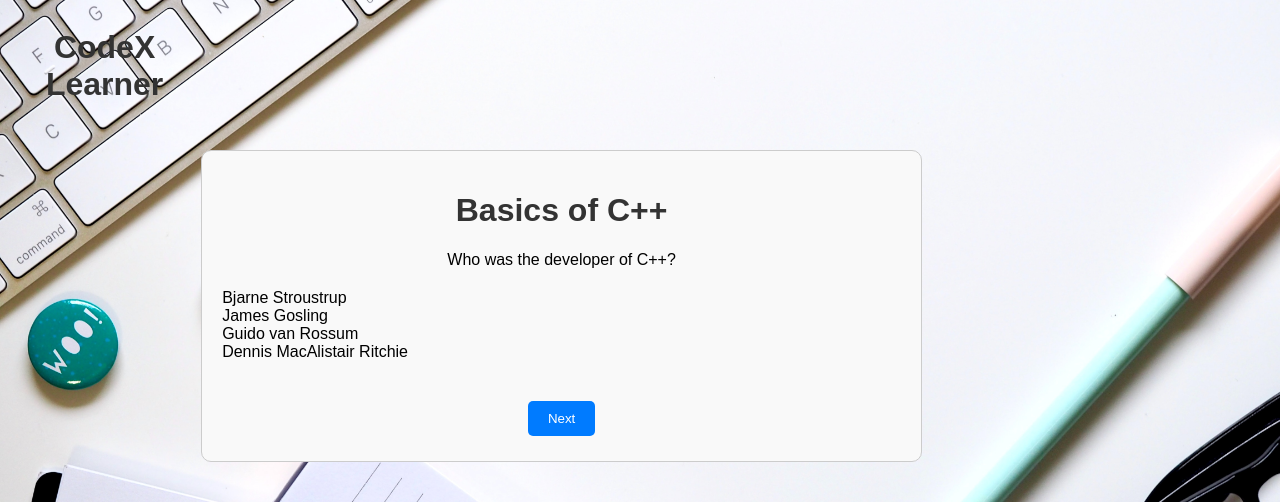
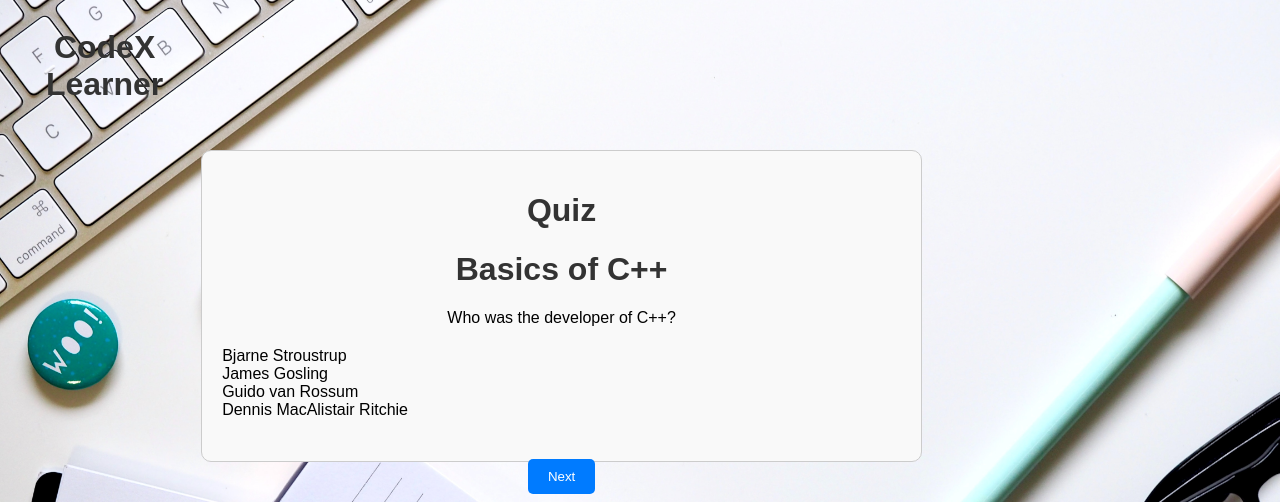
Before and after one commit to Ran-Rahul/PSD-Workshop, a PHP site: page /quiz.html in a window 1280 px wide. Shown: the top 502 px of the page. Run offline with PHP 8.4, Linux system fonts and the light colour scheme.

Commit message:
Changes in Quiz

```diff
--- a/CodeX Learner/LoginPage/Quiz/quiz.css
+++ b/CodeX Learner/LoginPage/Quiz/quiz.css
@@ -14,11 +14,13 @@ body {
 /* .foot {
     height: fit-content;
 } */
+.heading {}
 
 .quiz-container {
     /* max-width: 1000px; */
     width: 800px;
     height: 270px;
+    display: block;
     /* align-self: center; */
     margin-top: 100px;
     margin-right: 350px;
--- a/CodeX Learner/LoginPage/Quiz/quiz.html
+++ b/CodeX Learner/LoginPage/Quiz/quiz.html
@@ -13,7 +13,11 @@
     <h1 class="logo"> CodeX Learner </h1>
     <!-- <img src="bg.jpg" alt=""> -->
     <!-- <h1 class="logo"> Learner </h1> -->
+
     <div class="quiz-container">
+        <div class="heading">
+            <h1>Quiz</h1>
+        </div>
         <h1>Basics of C++</h1>
         <div id="question-container">
             <p id="question-text">Question goes here.</p>
```
